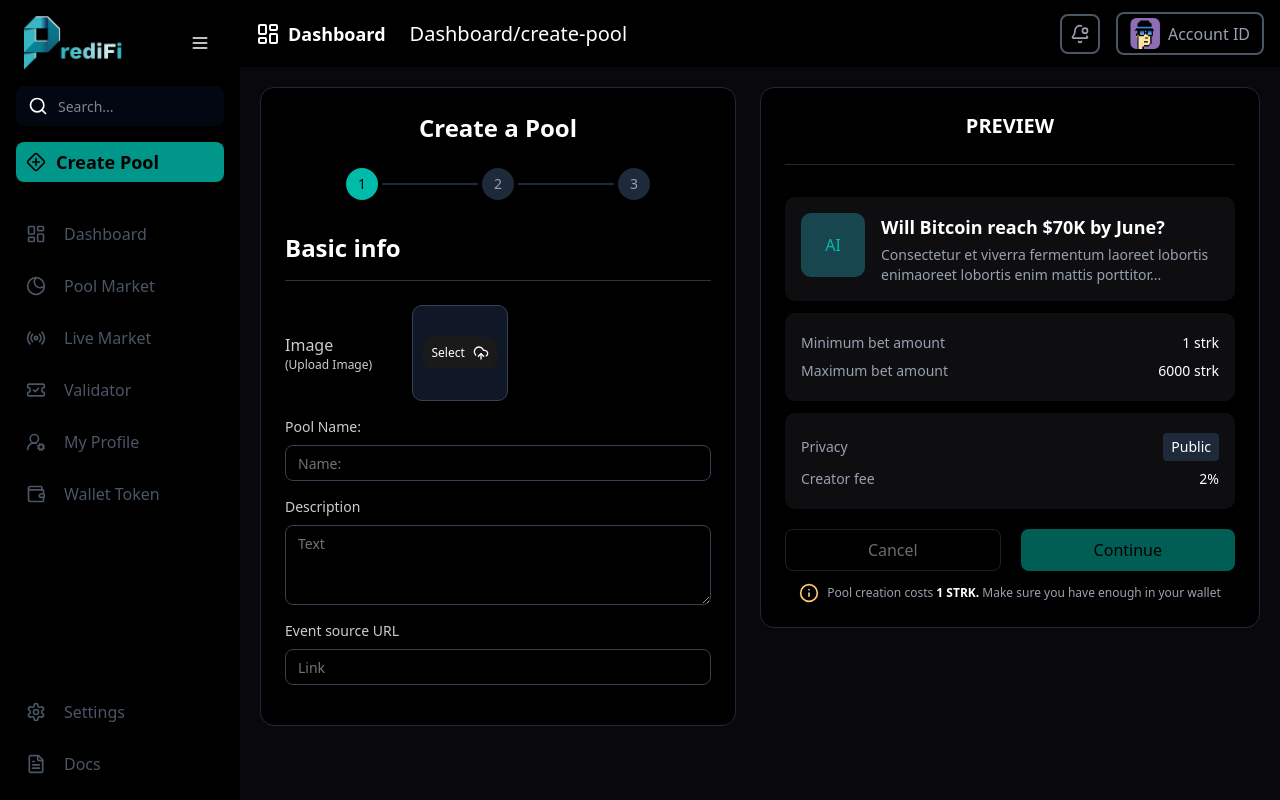
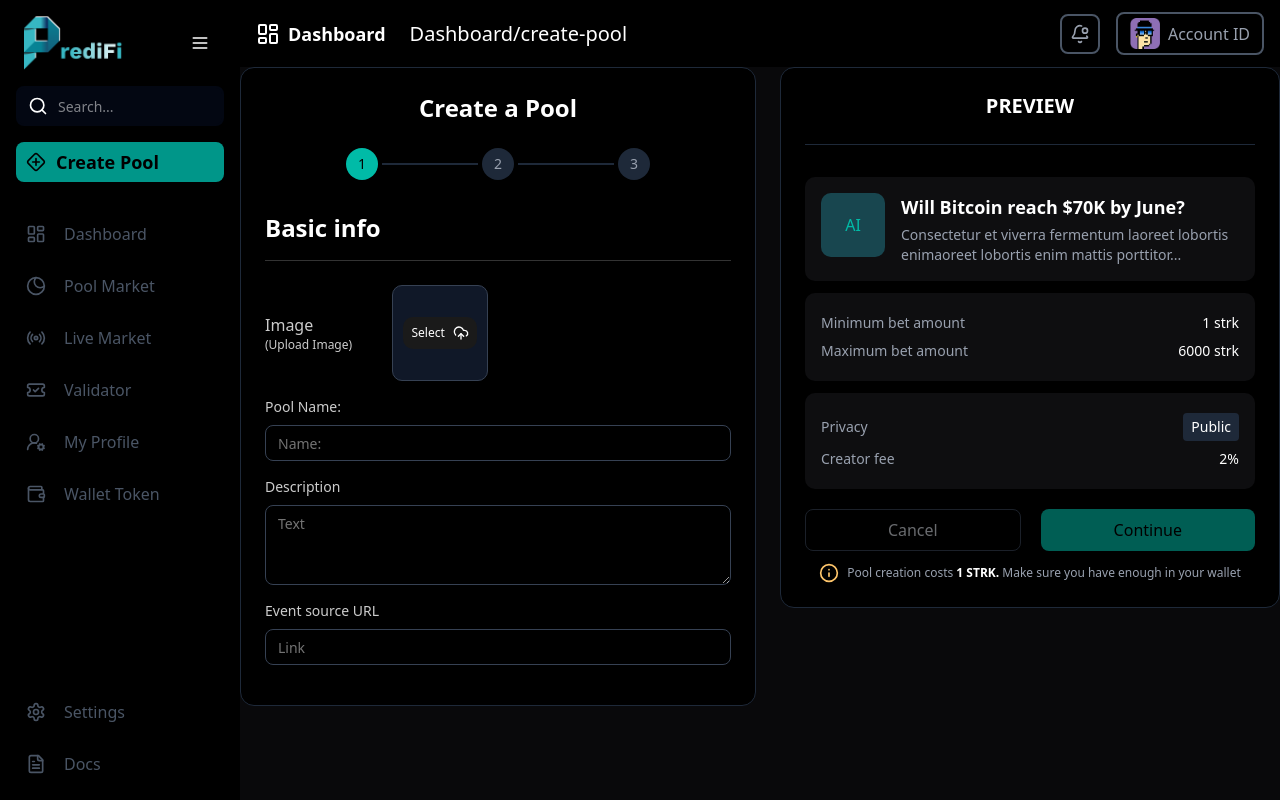
Before and after one commit to Web3Novalabs/predifi-frontend, a Next.js app: page /dashboard/create-pool in a window 1280 px wide. Built offline with nearby package versions, Linux system fonts and the light colour scheme.

Commit message:
removed padding

```diff
--- a/src/app/dashboard/layout.tsx
+++ b/src/app/dashboard/layout.tsx
@@ -8,7 +8,7 @@ export default function DashboardLayout({
   return (
     <div className="relative bg-[#09090B]">
       <Navigation>
-        <div className="bsolute top-0 left-0 right-0 bottom-0 p-5 z-10">
+        <div className="z-10">
           {children}
         </div>
       </Navigation>
```
